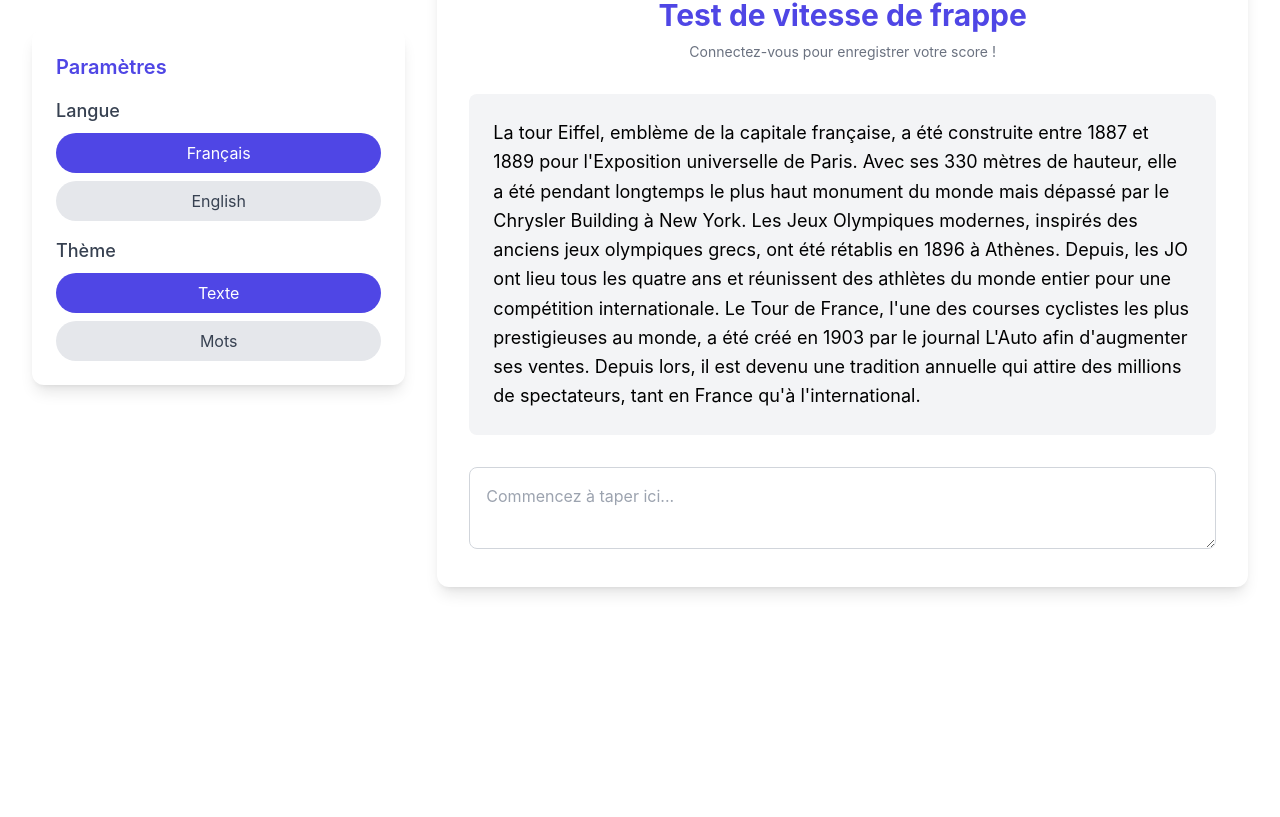
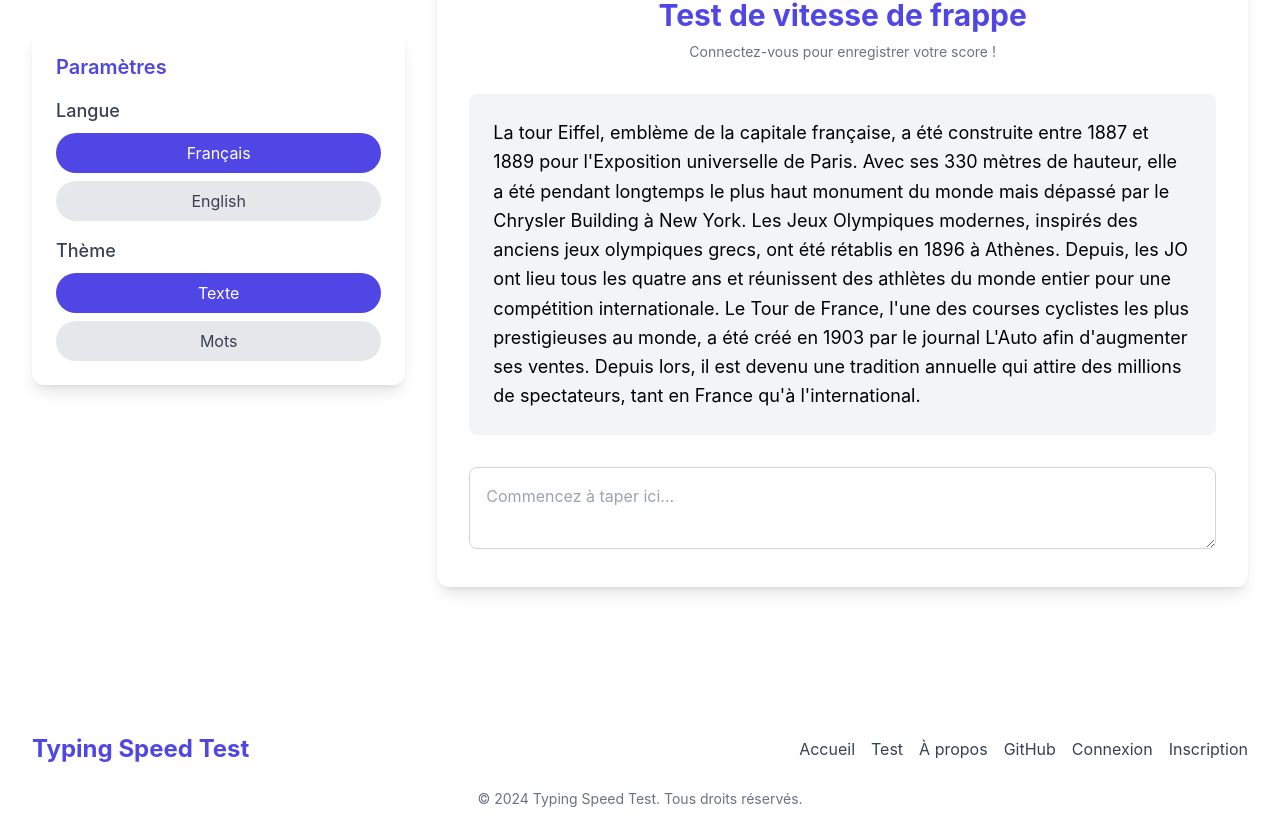
Before and after one commit to timmeyer1/REACT_Typing, a React (Create React App) app: page /test in a window 1280 px wide. Shown: the part 155-972 px from the top of the page. Before the commit the page ends 872 px from the top, so only its background shows below. Built offline with nearby package versions, Linux system fonts and the light colour scheme.

Commit message:
ajout footer + correction css typingtest

```diff
--- a/src/App.js
+++ b/src/App.js
@@ -3,6 +3,7 @@ import { BrowserRouter as Router, Routes, Route } from 'react-router-dom';
 
 // Import depuis parts
 import Header from './components/parts/Header';
+import Footer from './components/parts/Footer';
 
 // Import depuis pages
 import HomePage from './components/pages/HomePage';
@@ -29,6 +30,7 @@ function App() {
         <Route path="/profile" element={<PrivateRoute><Profile /></PrivateRoute>} />
         <Route path="/about" element={<PrivateRoute><About /></PrivateRoute>} />
       </Routes>
+      <Footer />
     </Router>
   );
 }
--- a/src/components/pages/TypingTest.jsx
+++ b/src/components/pages/TypingTest.jsx
@@ -155,17 +155,30 @@ const TypingTest = () => {
                 {state.language === "en" ? "Statistics" : "Statistiques"}
               </h2>
               <div className="grid grid-cols-2 gap-4">
-                {[
-                  { label: state.language === "en" ? "Time Left" : "Temps restant", value: `${state.timeLeft}s`, bg: "indigo" },
-                  { label: state.language === "en" ? "Words per Minute" : "Mots par minute", value: state.wordsPerMinute, bg: "purple" },
-                  { label: state.language === "en" ? "Errors" : "Erreurs", value: state.errors, bg: "red" },
-                  { label: state.language === "en" ? "Accuracy" : "Précision", value: `${accuracy}%`, bg: "green" },
-                ].map(({ label, value, bg }, i) => (
-                  <div key={i} className={`bg-${bg}-100 p-4 rounded-lg text-center`}>
-                    <div className={`text-sm text-${bg}-600 font-medium`}>{label}</div>
-                    <div className={`text-3xl font-bold text-${bg}-800`}>{value}</div>
+                <div className="bg-indigo-100 p-4 rounded-lg text-center">
+                  <div className="text-sm text-indigo-600 font-medium">
+                    {state.language === "en" ? "Time Left" : "Temps restant"}
                   </div>
-                ))}
+                  <div className="text-3xl font-bold text-indigo-800">{state.timeLeft}s</div>
+                </div>
+                <div className="bg-purple-100 p-4 rounded-lg text-center">
+                  <div className="text-sm text-purple-600 font-medium">
+                    {state.language === "en" ? "Words per Minute" : "Mots par minute"}
+                  </div>
+                  <div className="text-3xl font-bold text-purple-800">{state.wordsPerMinute}</div>
+                </div>
+                <div className="bg-red-100 p-4 rounded-lg text-center">
+                  <div className="text-sm text-red-600 font-medium">
+                    {state.language === "en" ? "Errors" : "Erreurs"}
+                  </div>
+                  <div className="text-3xl font-bold text-red-800">{state.errors}</div>
+                </div>
+                <div className="bg-green-100 p-4 rounded-lg text-center">
+                  <div className="text-sm text-green-600 font-medium">
+                    {state.language === "en" ? "Accuracy" : "Précision"}
+                  </div>
+                  <div className="text-3xl font-bold text-green-800">{accuracy}%</div>
+                </div>
               </div>
             </div>
 
--- a/src/components/parts/Footer.js
+++ b/src/components/parts/Footer.js
@@ -0,0 +1,62 @@
+import React from 'react';
+import { Link, useNavigate } from 'react-router-dom';
+
+const Header = () => {
+    const navigate = useNavigate();
+    const isLoggedIn = !!localStorage.getItem('token');
+
+    const handleStartTest = () => {
+        navigate('/test');
+        scrollToTop();
+    };
+
+    const scrollToTop = () => {
+        window.scrollTo({
+            top: 0,
+            behavior: 'smooth'
+        });
+    };
+
+    const handleLogout = () => {
+        localStorage.removeItem('token');
+        navigate('/login');
+        scrollToTop();
+    };
+
+    const handleLinkClick = (path) => {
+        navigate(path);
+        scrollToTop();
+    };
+
+    return (
+        <header className="bg-white shadow-md">
+            <div className="max-w-7xl mx-auto px-4 sm:px-6 lg:px-8 py-4 flex justify-between items-center">
+                <div>
+                    <h1 className="text-2xl font-bold text-indigo-600">Typing Speed Test</h1>
+                </div>
+                <nav className="flex items-center space-x-4">
+                    <button onClick={() => handleLinkClick('/')} className="text-gray-700 hover:text-indigo-600">Accueil</button>
+                    <button onClick={() => handleLinkClick('/test')} className="text-gray-700 hover:text-indigo-600">Test</button>
+                    <button onClick={() => handleLinkClick('/about')} className="text-gray-700 hover:text-indigo-600">À propos</button>
+                    <a href="https://github.com/timmeyer1" target="_blank" rel="noopener noreferrer" className="text-gray-700 hover:text-indigo-600">GitHub</a>
+                    {isLoggedIn ? (
+                        <>
+                            <button onClick={() => handleLinkClick('/profile')} className="text-gray-700 hover:text-indigo-600">Profil</button>
+                            <button onClick={handleLogout} className="text-gray-700 hover:text-indigo-600">Déconnexion</button>
+                        </>
+                    ) : (
+                        <>
+                            <button onClick={() => handleLinkClick('/login')} className="text-gray-700 hover:text-indigo-600">Connexion</button>
+                            <button onClick={() => handleLinkClick('/register')} className="text-gray-700 hover:text-indigo-600">Inscription</button>
+                        </>
+                    )}
+                </nav>
+            </div>
+            <div className="text-center text-sm text-gray-500 py-2">
+                © {new Date().getFullYear()} Typing Speed Test. Tous droits réservés.
+            </div>
+        </header>
+    );
+};
+
+export default Header;
--- a/src/texts/texts/fr.js
+++ b/src/texts/texts/fr.js
@@ -33,7 +33,7 @@ export const textsFr = [
 
   "Le Louvre à Paris, le plus grand musée d'art au monde, abrite des milliers d'oeuvres d'art, allant de l'Antiquité à l'époque moderne. Ancienne résidence royale, le musée est devenu un centre culturel majeur après sa transformation en musée public en 1793.",
 
-  "Le Grand Canyon, situé en Arizona aux États-Unis, est un canyon de plus de 450 kilomètres de long et d'une prondeur atteignant plus de 1800 mètres. C'est l'un des canyons les plus grands et les plus profonds du monde.",
+  "Le Grand Canyon, situé en Arizona aux États-Unis, est un canyon de plus de 450 kilomètres de long et d'une profondeur atteignant plus de 1800 mètres. C'est l'un des canyons les plus grands et les plus profonds du monde.",
 
   "Le Nil, le plus long fleuve du monde, traverse plusieurs pays d'Afrique, notamment l'Égypte et le Soudan.",
 
```
